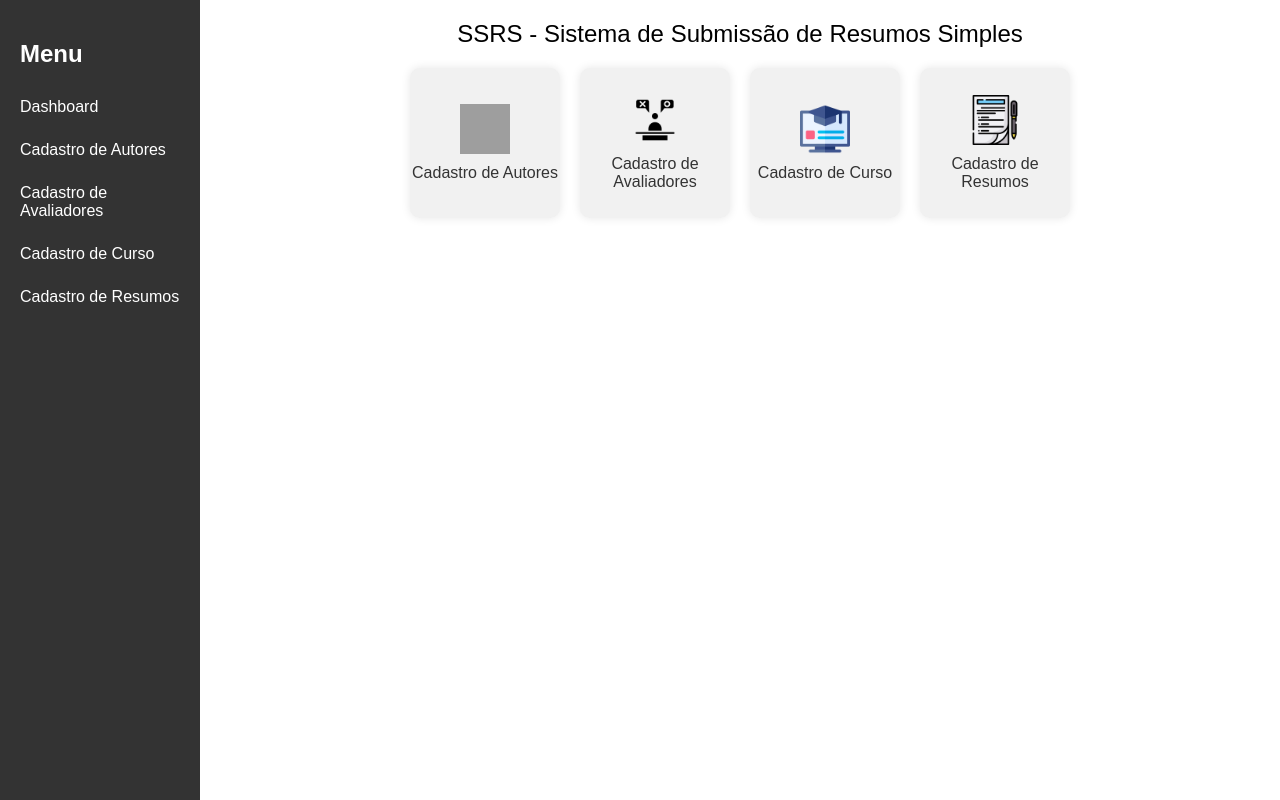
After one commit to Ronneesley/sistema_submissao_resumos_simples, a PHP site: page /organizador/dashboard/dashboard.php in a window 1280 px wide. The commit adds this page. Run offline with PHP 8.4, Linux system fonts and the light colour scheme; grey boxes are pictures that could not be loaded.

```diff
--- a/src/cadastro_autor/index.php
+++ b/src/organizador/cadastro_autor/cadastro.php
@@ -1,3 +1,5 @@
+<?php include("../layout_superior.php") ?>
+
 <!DOCTYPE html>
 <html lang="en">
 <head>
@@ -57,3 +59,5 @@
     </div>
 </body>
 </html>
+
+<?php include("../layout_inferior.php") ?>
--- /dev/null
+++ b/src/organizador/cadastro_autor/index.php
@@ -0,0 +1,3 @@
+<?php
+    header("Location: listagem.php");
+?>
--- a/src/cadastro_autor/inserir.php
+++ b/src/organizador/cadastro_autor/inserir.php
@@ -1,3 +1,5 @@
+<?php include("../layout_superior.php") ?>
+
 <?php
 
 $nome = $_POST["nome"];
@@ -24,3 +26,5 @@ $con->close();
 echo "Autor cadastrado com sucesso!";
 
 ?>
+
+<?php include("../layout_inferior.php") ?>
--- /dev/null
+++ b/src/organizador/dashboard/dashboard.php
@@ -0,0 +1,22 @@
+<?php include("../layout_superior.php") ?>
+
+<div class="shortcuts">
+    <a href="../cadastro_autor" class="shortcut">
+        <img src="../../imagens/autor.png" alt="Cadastro de Autores">
+        Cadastro de Autores
+    </a>
+    <a href="../cadastro_avaliador" class="shortcut">
+        <img src="../../imagens/avaliador.png" alt="Cadastro de Avaliadores">
+        Cadastro de Avaliadores
+    </a>
+    <a href="../cadastro_curso" class="shortcut">
+        <img src="../../imagens/curso.png" alt="Cadastro de Curso">
+        Cadastro de Curso
+    </a>
+    <a href="../cadastro_resumos" class="shortcut">
+        <img src="../../imagens/resumo.png" alt="Cadastro de Resumos">
+        Cadastro de Resumos
+    </a>
+</div>
+
+<?php include("../layout_inferior.php") ?>
--- /dev/null
+++ b/src/organizador/dashboard/index.php
@@ -0,0 +1,3 @@
+<?php
+    header("Location: dashboard.php");
+?>
--- a/src/organizador/layout_superior.php
+++ b/src/organizador/layout_superior.php
@@ -72,10 +72,12 @@
     <body>
         <div class="sidebar">
             <h2>Menu</h2>
-            <a href="./cadastro_autor">Cadastro de Autores</a>
-            <a href="./cadastro_avaliador">Cadastro de Avaliadores</a>
-            <a href="./cadastro_curso">Cadastro de Curso</a>
-            <a href="./cadastro_resumos">Cadastro de Resumos</a>
+            <a href="../dashboard">Dashboard</a>
+
+            <a href="../cadastro_autor">Cadastro de Autores</a>
+            <a href="../cadastro_avaliador">Cadastro de Avaliadores</a>
+            <a href="../cadastro_curso">Cadastro de Curso</a>
+            <a href="../cadastro_resumos">Cadastro de Resumos</a>
         </div>
 
         <div class="main-content">
--- a/src/organizador/login.php
+++ b/src/organizador/login.php
@@ -1,3 +1,3 @@
 Login do Organizador
 
-<a href="dashboard.php">Entrar</a>
+<a href="dashboard/dashboard.php">Entrar</a>
```
Also changed, not shown: documentacao/bd/01_bd.sql (+11 -11 lines), src/organizador/cadastro_autor/listagem.php (renamed from src/listagem_de_autores/listagem.php, +6 -2 lines), src/organizador/dashboard.php (deleted, +0 -22 lines), src/organizador/cadastro_autor/listagem.css (renamed from src/listagem_de_autores/style.css), src/organizador/cadastro_autor/logo.png (renamed from src/listagem_de_autores/logo.png), src/organizador/cadastro_autor/style.css (renamed from src/cadastro_autor/style.css), src/organizador/cadastro_autor/user.jpg (renamed from src/listagem_de_autores/user.jpg).
